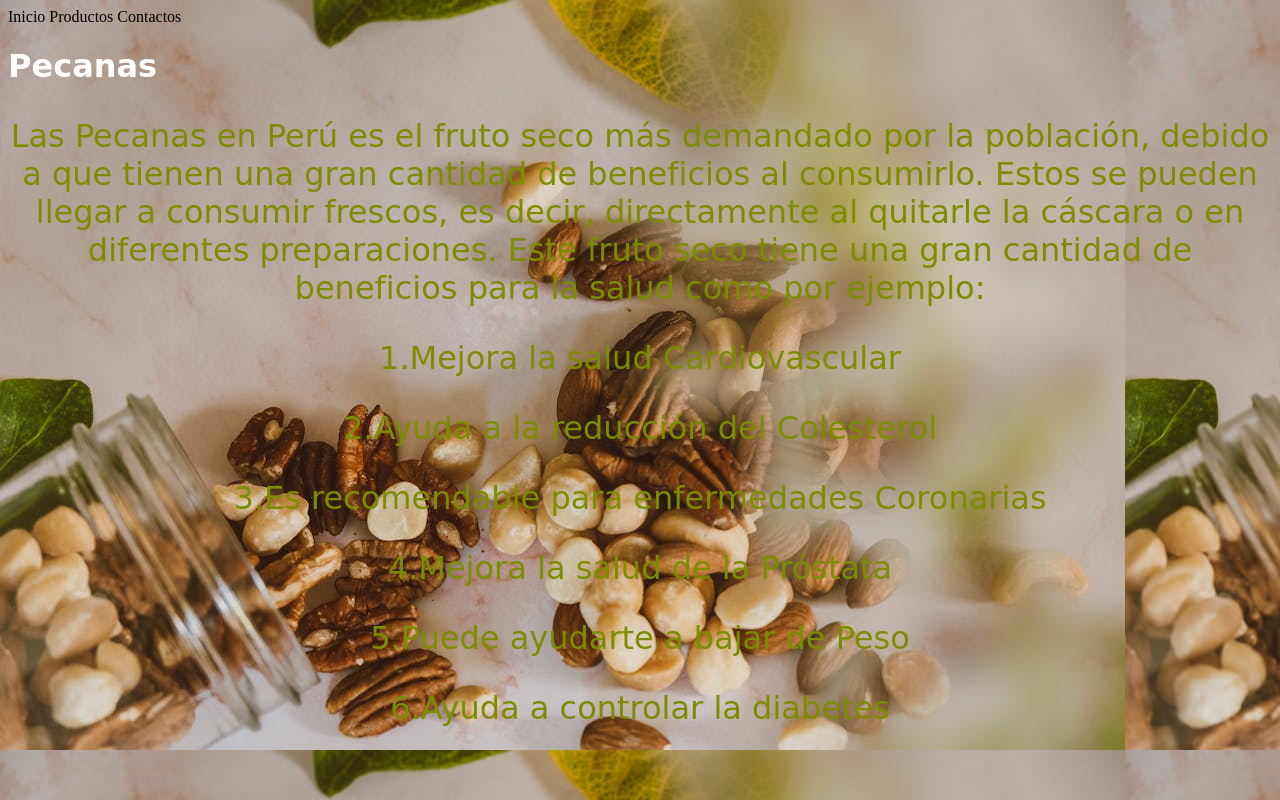
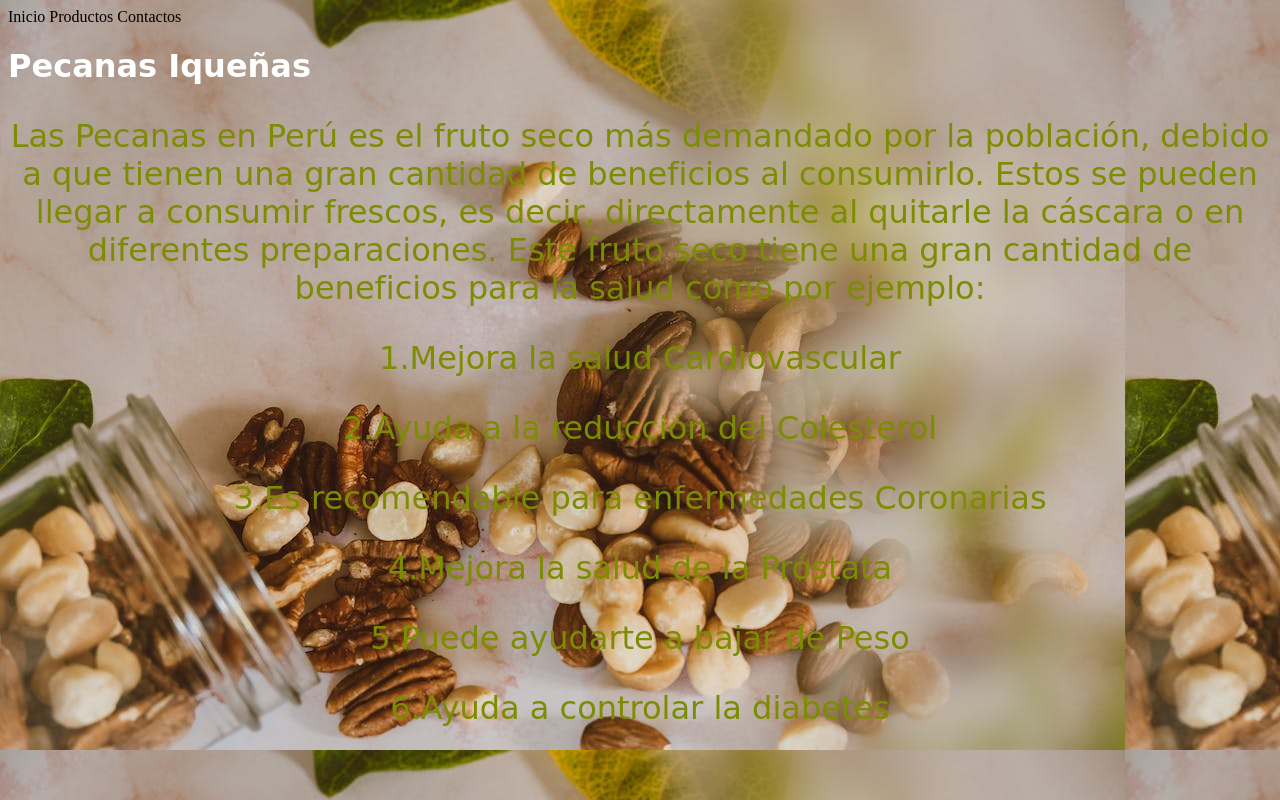
Before and after one commit to Yomar1253/Venta-de-Pecanas, a plain HTML site: page index.html in a window 1280 px wide. Drawn offline with Linux system fonts and the light colour scheme.

Commit message:
correccion del index

```diff
--- a/index.html
+++ b/index.html
@@ -16,7 +16,7 @@
         Contactos
     </header>
     <main>
-<h1>Pecanas</h1>
+<h1>Pecanas Iqueñas</h1>
 <p>Las Pecanas en Perú es el fruto seco más demandado por la población, debido a que tienen una gran cantidad de beneficios al consumirlo. Estos se pueden llegar a consumir frescos, es decir, directamente al quitarle la cáscara o en diferentes preparaciones. Este fruto seco tiene una gran cantidad de beneficios para la salud como por ejemplo:</p>
 <p>1.Mejora la salud Cardiovascular</p>
 <p>2.Ayuda a la reducción del Colesterol</p>
```
